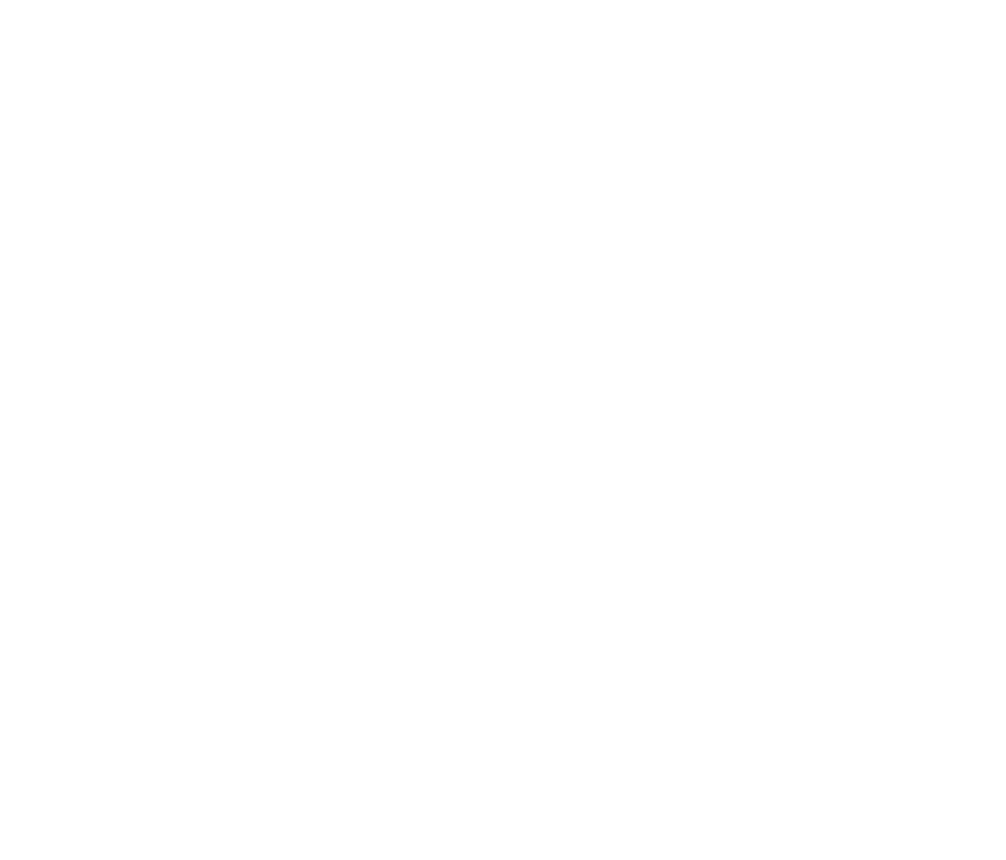
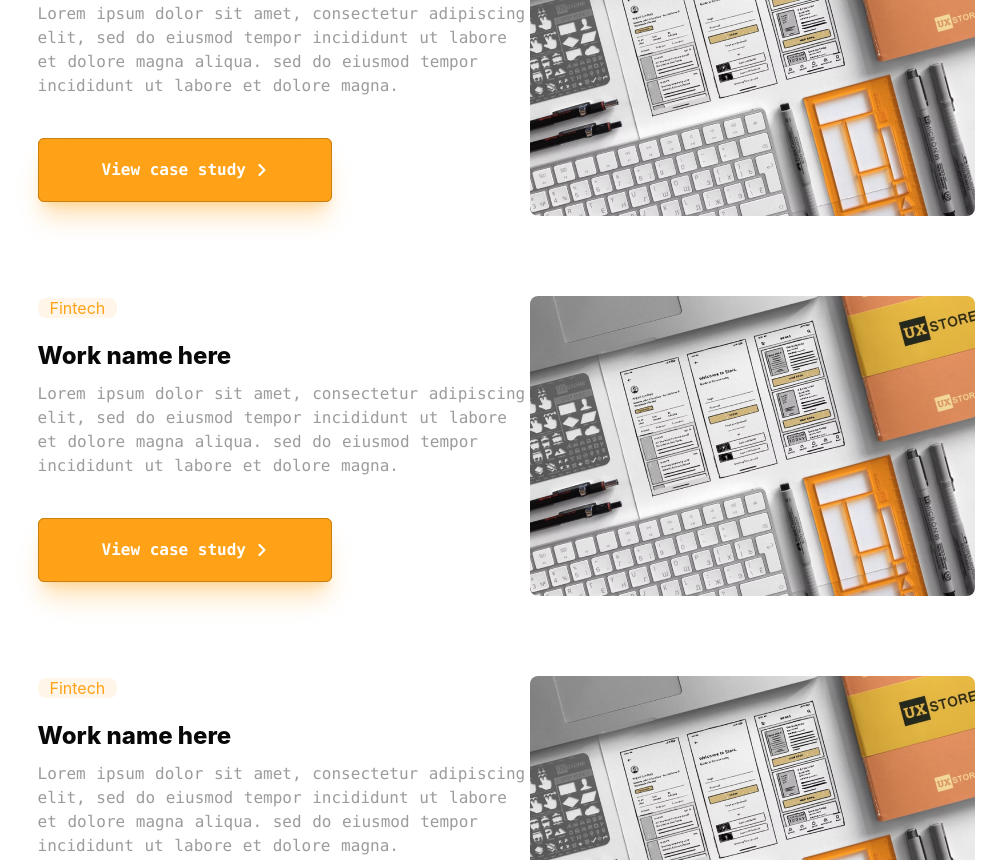
Before and after one commit to ProgrammingWithZakarya/personal-portfolio, a React (Vite) app: page / in a window 1280 px wide. Shown: the part 1220-2080 px from the top of the page, without its empty margins (134-1140 px from the left). Before the commit the page ends 1080 px from the top, so only its background shows below. Built offline with nearby package versions, Linux system fonts and the light colour scheme.

Commit message:
case-studies-(NotComplated)

```diff
--- a/src/components/Case-Studies.jsx
+++ b/src/components/Case-Studies.jsx
@@ -1,11 +1,89 @@
+import ArrowRightIcon from '../icons/arrow-right';
+import MaskgroupImg from '../assets/Maskgroup.png';
 export default function CaseStudies() {
   return (
-    <section className="justify-center flex flex-col py-20 items-center ">
-      <h1 className="text-3xl text-[#080808] font-bold h-10">Case Studies</h1>
-      <p className="w-142 h-16 mt-4 text-[#9C9C9C] px-4 flex gap-2.5 font-mono text-pretty">Solving user & business problems since last 15+ years.
-        Lorem ipsum dolor sit amet,
-        consectetur adipiscing elit,
-         sed do eiusmod tempor incididunt ut labore et dolore magna aliqua. </p>
-    </section>
+    <>
+      <header className="flex flex-col items-center justify-center py-20">
+        <h1 className="h-10 text-3xl font-bold text-[#080808]">Case Studies</h1>
+        <p className="mt-4 flex h-16 w-142 gap-2.5 px-4 font-mono text-pretty text-[#9C9C9C]">
+          Solving user & business problems since last 15+ years. Lorem ipsum dolor sit
+          amet, consectetur adipiscing elit, sed do eiusmod tempor incididunt ut labore et
+          dolore magna aliqua.{' '}
+        </p>
+      </header>
+      <section className="odd:flex h-dvh py-14">
+        <div className='container flex flex-col gap-y-20'>
+        <div className="mx-auto flex justufy-center">
+          <div className="">
+            <span className="px-3 rounded-lg bg-[#FFF6E9] text-[#FFA217]">Fintech</span>
+            <h1 className=" text-2xl font-extrabold text-[#080808] mt-5">
+              Work name here
+            </h1>
+            <p className="mt-2.5 mb-10 max-w-123 font-mono text-pretty text-[#9C9C9C] [word-spacing:1px]">
+              Lorem ipsum dolor sit amet, consectetur adipiscing elit, sed do eiusmod
+              tempor incididunt ut labore et dolore magna aliqua. sed do eiusmod tempor
+              incididunt ut labore et dolore magna.
+            </p>
+            <button className="inline-flex cursor-pointer items-center gap-2.5 rounded-md bg-[#FFA217] px-16 py-5 font-mono text-base font-bold text-white shadow-xl shadow-[#FFA217]/30 outline -outline-offset-1 outline-[#c77f12] transition-colors hover:bg-[#FFA217]">
+              View case study
+              <span className="text-xs">
+                <ArrowRightIcon />
+              </span>
+            </button>
+          </div>
+          {/* img */}
+          <div>
+          <img src={MaskgroupImg} alt="MaskgroupImg" className="w-111.25 h-75 rounded-lg object-cover" />
+          </div>
+        </div>
+        <div className="mx-auto flex  justufy-center">
+          <div className="">
+            <span className="px-3 rounded-lg bg-[#FFF6E9] text-[#FFA217]">Fintech</span>
+            <h1 className=" text-2xl font-extrabold text-[#080808] mt-5">
+              Work name here
+            </h1>
+            <p className="mt-2.5 mb-10 max-w-123 font-mono text-pretty text-[#9C9C9C] [word-spacing:1px]">
+              Lorem ipsum dolor sit amet, consectetur adipiscing elit, sed do eiusmod
+              tempor incididunt ut labore et dolore magna aliqua. sed do eiusmod tempor
+              incididunt ut labore et dolore magna.
+            </p>
+            <button className="inline-flex cursor-pointer items-center gap-2.5 rounded-md bg-[#FFA217] px-16 py-5 font-mono text-base font-bold text-white shadow-xl shadow-[#FFA217]/30 outline -outline-offset-1 outline-[#c77f12] transition-colors hover:bg-[#FFA217]">
+              View case study
+              <span className="text-xs">
+                <ArrowRightIcon />
+              </span>
+            </button>
+          </div>
+          {/* img */}
+          <div>
+          <img src={MaskgroupImg} alt="MaskgroupImg" className="w-111.25 h-75 rounded-lg object-cover" />
+          </div>
+        </div>
+        <div className="mx-auto mb-35 flex justufy-center">
+          <div className="">
+            <span className="px-3 rounded-lg bg-[#FFF6E9] text-[#FFA217]">Fintech</span>
+            <h1 className=" text-2xl font-extrabold text-[#080808] mt-5">
+              Work name here
+            </h1>
+            <p className="mt-2.5 mb-10 max-w-123 font-mono text-pretty text-[#9C9C9C] [word-spacing:1px]">
+              Lorem ipsum dolor sit amet, consectetur adipiscing elit, sed do eiusmod
+              tempor incididunt ut labore et dolore magna aliqua. sed do eiusmod tempor
+              incididunt ut labore et dolore magna.
+            </p>
+            <button className="inline-flex cursor-pointer items-center gap-2.5 rounded-md bg-[#FFA217] px-16 py-5 font-mono text-base font-bold text-white shadow-xl shadow-[#FFA217]/30 outline -outline-offset-1 outline-[#c77f12] transition-colors hover:bg-[#FFA217]">
+              View case study
+              <span className="text-xs">
+                <ArrowRightIcon />
+              </span>
+            </button>
+          </div>
+          {/* img */}
+          <div>
+          <img src={MaskgroupImg} alt="MaskgroupImg" className="w-111.25 h-75 rounded-lg object-cover" />
+          </div>
+        </div>
+        </div>
+      </section>
+    </>
   );
 }
```
Also changed, not shown: src/assets/Maskgroup.png (added).
